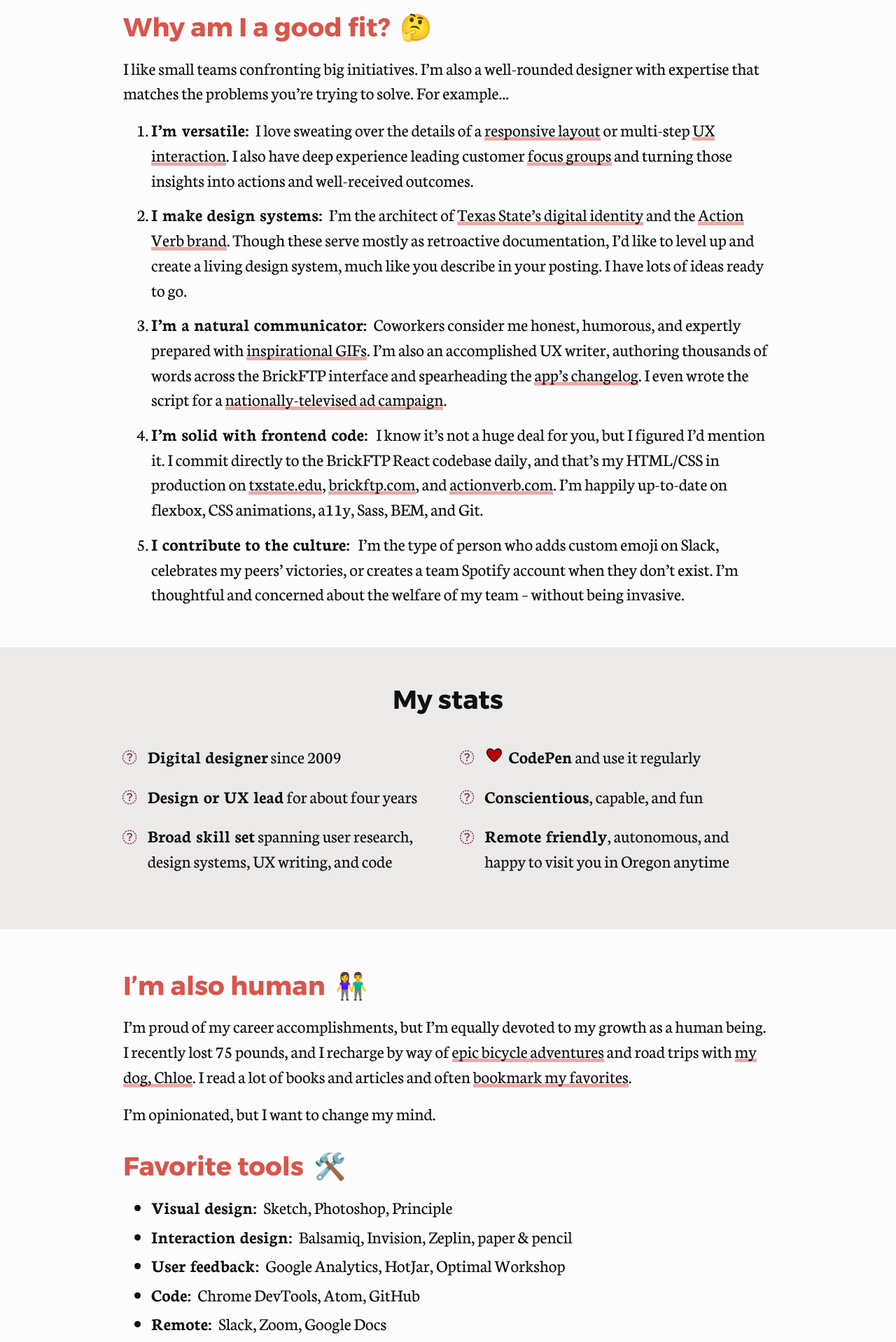
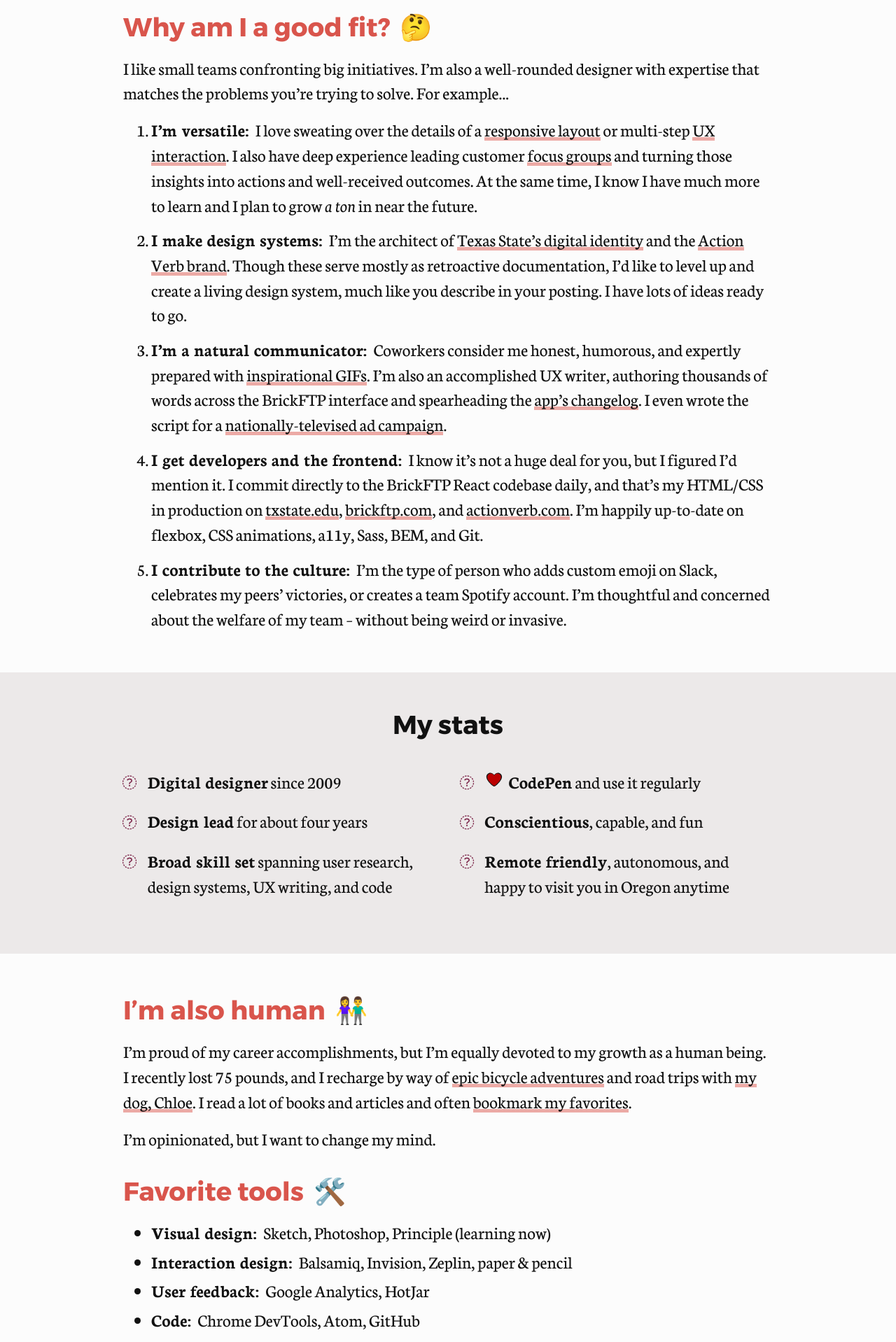
Before and after one commit to edelstone/my-website, a Jekyll site: the page built from codepen.html, in a window 1280 px wide. Shown: the part 820-2738 px from the top of the page at 70% size. Built offline with Jekyll 4.4.1, drawn with Linux system fonts in a browser that asks for light colours; nearby versions of some CDN libraries; library files that are not in the unit come from our copies; some of the changed text lies outside the part shown.

Commit message:
adds some minor content changes to codepen cover letter

```diff
--- a/_sass/global.scss
+++ b/_sass/global.scss
@@ -792,6 +792,11 @@ a.offscreen:focus, a.offscreen:active, a.offscreen:hover {
 	color: tint($maroon, 90%);
 	background: shade($orange, 30%);
 	background: linear-gradient(to bottom, transparent 0, transparent 83%, $orange 83%, $orange 100%);
+
+	&:hover, &:focus {
+		background: shade($pink, 30%);
+		background: linear-gradient(to bottom, transparent 0, transparent 83%, $pink 83%, $pink 100%);
+	}
 }
 
 .main-area .thanks {
--- a/codepen.html
+++ b/codepen.html
@@ -39,11 +39,11 @@ button-next-link: /portfolio
 				<h2>Why am I a good fit? <span class="emoji">🤔</span></h2>
 				<p>I like small teams confronting big initiatives. I’m also a well-rounded designer with expertise that matches the problems you’re trying to solve. For example...</p>
 				<ol>
-					<li><span class="inline-header">I’m versatile:</span> I love sweating over the details of a <a href="/portfolio/texas-state-homepage#mockups">responsive layout</a> or multi-step <a href="https://invis.io/PNC0MQOE5">UX interaction</a>. I also have deep experience leading customer <a href="/portfolio/gato-cms#focus-groups">focus groups</a> and turning those insights into actions and well-received outcomes.</li>
+					<li><span class="inline-header">I’m versatile:</span> I love sweating over the details of a <a href="/portfolio/texas-state-homepage#mockups">responsive layout</a> or multi-step <a href="https://invis.io/PNC0MQOE5">UX interaction</a>. I also have deep experience leading customer <a href="/portfolio/gato-cms#focus-groups">focus groups</a> and turning those insights into actions and well-received outcomes. At the same time, I know I have much more to learn and I plan to grow <i>a ton</i> in near the future.</li>
 					<li><span class="inline-header">I make design systems:</span> I’m the architect of <a href="/portfolio/texas-state-brand">Texas State’s digital identity</a> and the <a href="https://actionverb.com/styleguide">Action Verb brand</a>. Though these serve mostly as retroactive documentation, I’d like to level up and create a living design system, much like you describe in your posting. I have lots of ideas ready to go.</li>
 					<li><span class="inline-header">I’m a natural communicator:</span> Coworkers consider me honest, humorous, and expertly prepared with <a href="https://i.giphy.com/media/l0He3TjUldAZ4IXdK/source.gif">inspirational GIFs</a>. I’m also an accomplished UX writer, authoring thousands of words across the BrickFTP interface and spearheading the <a href="https://headwayapp.co/brickftp-updates">app’s changelog</a>. I even wrote the script for a <a href="https://vimeo.com/163458282">nationally-televised ad campaign</a>.</li>
-					<li><span class="inline-header">I’m solid with frontend code: </span> I know it’s not a huge deal for you, but I figured I’d mention it. I commit directly to the BrickFTP React codebase daily, and that’s my HTML/CSS in production on <a href="http://txstate.edu">txstate.edu</a>, <a href="https://brickftp.com">brickftp.com</a>, and <a href="https://actionverb.com">actionverb.com</a>. I’m happily up-to-date on flexbox, CSS animations, a11y, Sass, BEM, and Git.</li>
-					<li><span class="inline-header">I contribute to the culture: </span> I’m the type of person who adds custom emoji on Slack, celebrates my peers’ victories, or creates a team Spotify account when they don’t exist. I’m thoughtful and concerned about the welfare of my team – without being invasive.</li>
+					<li><span class="inline-header">I get developers and the frontend:</span> I know it’s not a huge deal for you, but I figured I’d mention it. I commit directly to the BrickFTP React codebase daily, and that’s my HTML/CSS in production on <a href="http://txstate.edu">txstate.edu</a>, <a href="https://brickftp.com">brickftp.com</a>, and <a href="https://actionverb.com">actionverb.com</a>. I’m happily up-to-date on flexbox, CSS animations, a11y, Sass, BEM, and Git.</li>
+					<li><span class="inline-header">I contribute to the culture:</span> I’m the type of person who adds custom emoji on Slack, celebrates my peers’ victories, or creates a team Spotify account. I’m thoughtful and concerned about the welfare of my team – without being weird or invasive.</li>
 				</ol>
 			</div>
 
@@ -53,7 +53,7 @@ button-next-link: /portfolio
 					<div class="col col-1 stack">
 						<ul class="important-updates fa-ul">
 							<li><span class="fa-li"><i class="far fa-check"></i></span><b>Digital designer</b> since 2009</li>
-							<li><span class="fa-li"><i class="far fa-check"></i></span><b>Design or UX lead</b> for about four years</li>
+							<li><span class="fa-li"><i class="far fa-check"></i></span><b>Design lead</b> for about four years</li>
 							<li><span class="fa-li"><i class="far fa-check"></i></span><b>Broad skill set</b> spanning user research, design systems, UX writing, and code</li>
 						</ul>
 					</div>
@@ -76,9 +76,9 @@ button-next-link: /portfolio
 			<div>
 				<h2>Favorite tools <span class="emoji">🛠️</span></h2>
 				<ul class="quick-list">
-					<li><span class="inline-header">Visual design:</span> Sketch, Photoshop, Principle</li>
+					<li><span class="inline-header">Visual design:</span> Sketch, Photoshop, Principle (learning now)</li>
 					<li><span class="inline-header">Interaction design:</span> Balsamiq, Invision, Zeplin, paper &amp; pencil</li>
-					<li><span class="inline-header">User feedback:</span> Google Analytics, HotJar, Optimal Workshop</li>
+					<li><span class="inline-header">User feedback:</span> Google Analytics, HotJar</li>
 					<li><span class="inline-header">Code:</span> Chrome DevTools, Atom, GitHub</li>
 					<li><span class="inline-header">Remote:</span> Slack, Zoom, Google Docs</li>
 					<li><span class="inline-header">Tunes:</span> Google Play Music, LastFM, A Soft Murmur</li>
```
Also changed, not shown: other parts of codepen.html (+1 -1 lines).
